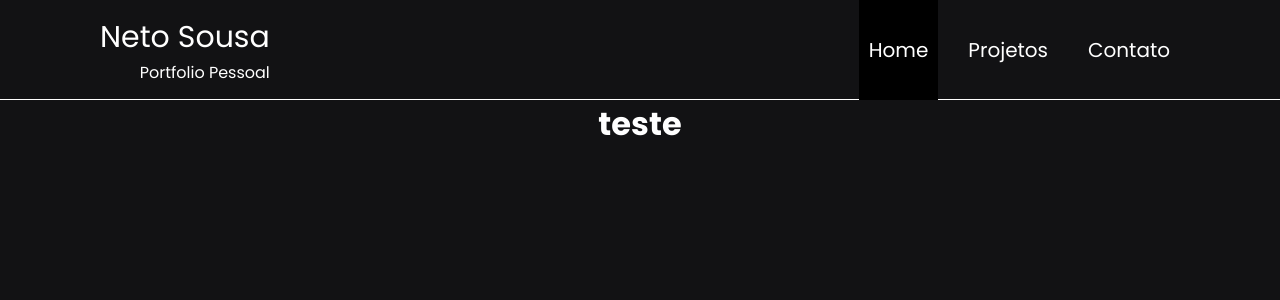
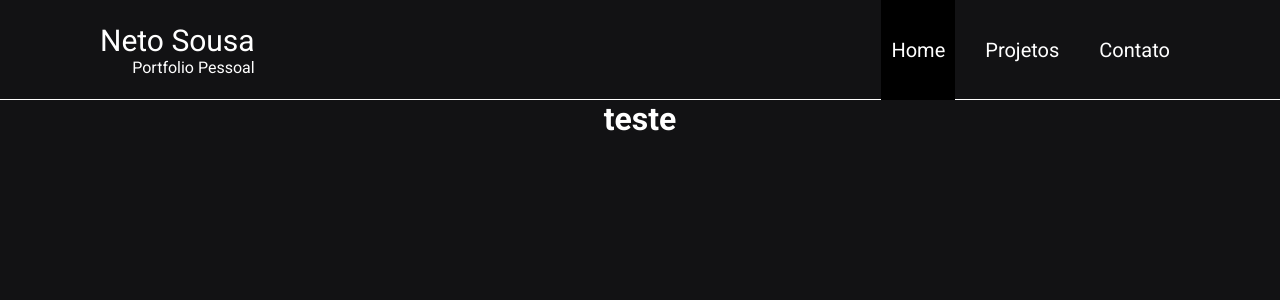
Before and after one commit to NetoBS/Portfolio, a Next.js app: page / in a window 1280 px wide. Shown: the top 300 px of the page. Built offline with nearby package versions, Linux system fonts and the light colour scheme.

Commit message:
Mudando para font family Roboto

```diff
--- a/styles/globals.css
+++ b/styles/globals.css
@@ -4,7 +4,7 @@
   margin: 0;
   padding: 0;
   box-sizing: border-box;
-  font-family: 'Poppins', sans-serif;
+  font-family: 'Roboto', sans-serif;
 }
 
 body {
```
